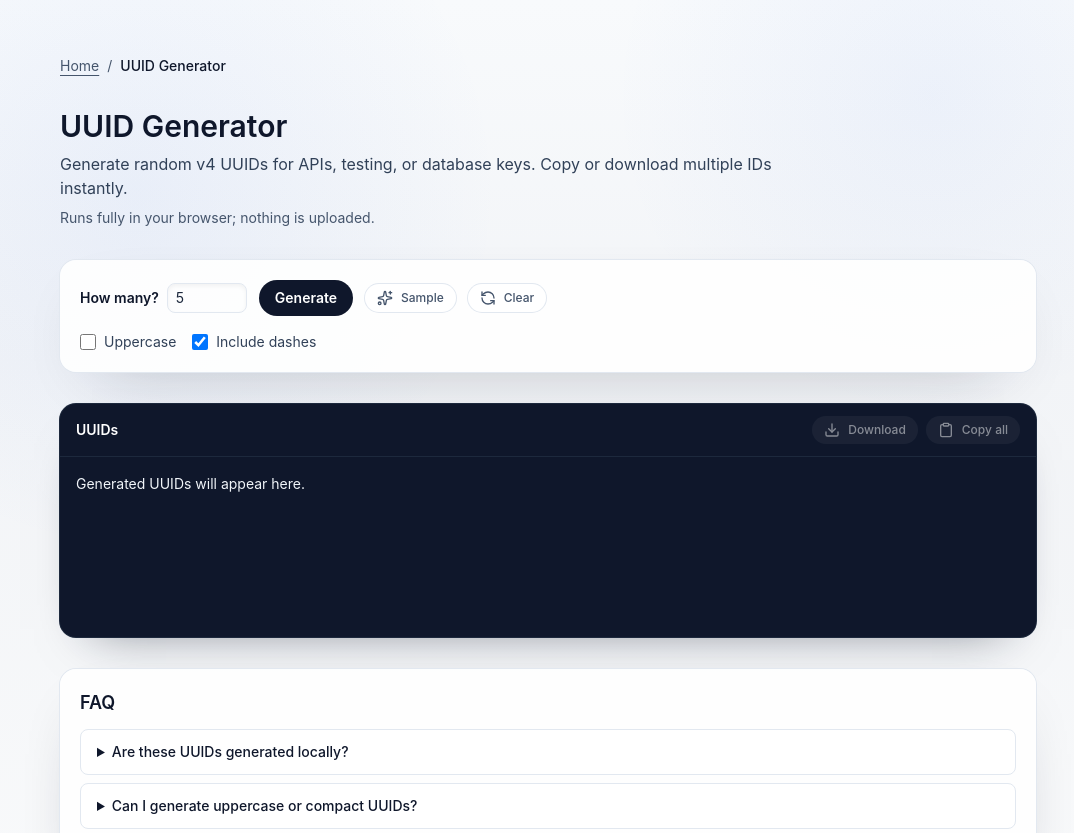
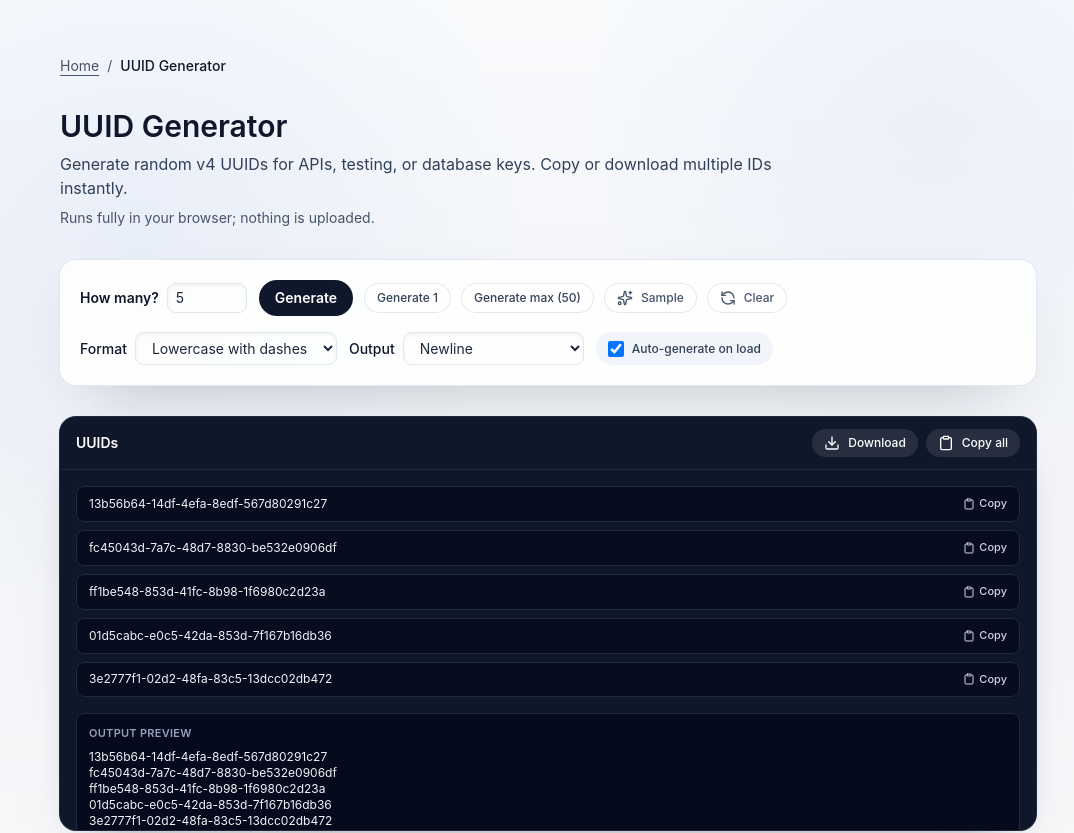
Before and after one commit to ChainPix/custom-website, a Next.js app: page /uuid-generator in a window 1280 px wide. Shown: the top 833 px of the page, without its empty margins (92-1166 px from the left). Built offline with nearby package versions, Linux system fonts and the light colour scheme; no server answers.

Commit message:
Improve UUID generator UX

```diff
--- a/app/(tools)/uuid-generator/client.tsx
+++ b/app/(tools)/uuid-generator/client.tsx
@@ -1,58 +1,132 @@
 "use client";
 
 import Link from "next/link";
-import { useState } from "react";
+import { useEffect, useMemo, useRef, useState } from "react";
 import { Check, Clipboard, Download, RefreshCcw, Sparkles } from "lucide-react";
 
 export default function UuidClient() {
   const [count, setCount] = useState(5);
   const [uuids, setUuids] = useState<string[]>([]);
-  const [copied, setCopied] = useState(false);
   const [error, setError] = useState("");
-  const [status, setStatus] = useState("Ready");
-  const [uppercase, setUppercase] = useState(false);
-  const [withDashes, setWithDashes] = useState(true);
+  const [toast, setToast] = useState<{ message: string; tone: "success" | "error" } | null>(null);
+  const [autoGenerate, setAutoGenerate] = useState(true);
+  const [format, setFormat] = useState<"lower-dash" | "upper-dash" | "lower-nodash" | "upper-nodash">("lower-dash");
+  const [separator, setSeparator] = useState<"newline" | "comma" | "json" | "csv" | "sql">("newline");
+  const [copiedSingle, setCopiedSingle] = useState<string | null>(null);
+  const toastTimeoutRef = useRef<ReturnType<typeof setTimeout> | null>(null);
 
-  const generate = () => {
-    const total = Math.min(Math.max(Number.isFinite(count) ? count : 5, 1), 50);
-    const list = Array.from({ length: total }, () => {
-      let uuid = crypto.randomUUID();
-      if (!withDashes) {
-        uuid = uuid.replace(/-/g, "");
-      }
-      return uppercase ? uuid.toUpperCase() : uuid;
-    });
+  const clipboardSupported = typeof navigator !== "undefined" && !!navigator.clipboard?.writeText;
+
+  const formatUuid = (value: string) => {
+    const dashed = format === "lower-dash" || format === "upper-dash";
+    const upper = format === "upper-dash" || format === "upper-nodash";
+    let next = dashed ? value : value.replace(/-/g, "");
+    if (upper) {
+      next = next.toUpperCase();
+    } else {
+      next = next.toLowerCase();
+    }
+    return next;
+  };
+
+  const formattedUuids = useMemo(() => uuids.map((value) => formatUuid(value)), [uuids, format]);
+
+  const outputText = useMemo(() => {
+    if (!formattedUuids.length) {
+      return "";
+    }
+    if (separator === "comma") {
+      return formattedUuids.join(", ");
+    }
+    if (separator === "json") {
+      return JSON.stringify(formattedUuids, null, 2);
+    }
+    if (separator === "csv") {
+      return ["uuid", ...formattedUuids].join("\n");
+    }
+    if (separator === "sql") {
+      const values = formattedUuids.map((value) => `('${value}')`).join(",\n  ");
+      return `INSERT INTO your_table (uuid) VALUES\n  ${values};`;
+    }
+    return formattedUuids.join("\n");
+  }, [formattedUuids, separator]);
+
+  const downloadMeta = useMemo(() => {
+    if (separator === "json") {
+      return { extension: "json", mime: "application/json" };
+    }
+    if (separator === "csv") {
+      return { extension: "csv", mime: "text/csv" };
+    }
+    if (separator === "sql") {
+      return { extension: "sql", mime: "text/plain" };
+    }
+    return { extension: "txt", mime: "text/plain" };
+  }, [separator]);
+
+  const pushToast = (message: string, tone: "success" | "error") => {
+    setToast({ message, tone });
+    if (toastTimeoutRef.current) {
+      clearTimeout(toastTimeoutRef.current);
+    }
+    toastTimeoutRef.current = setTimeout(() => {
+      setToast(null);
+    }, 1400);
+  };
+
+  const generate = (nextCount?: number) => {
+    const safeCount = Number.isFinite(nextCount) ? (nextCount as number) : count;
+    const total = Math.min(Math.max(Number.isFinite(safeCount) ? safeCount : 5, 1), 50);
+    const list = Array.from({ length: total }, () => crypto.randomUUID());
     setUuids(list);
-    setCopied(false);
     setError("");
-    setStatus("Generated");
+    setCopiedSingle(null);
+    pushToast(`Generated ${total} UUID${total === 1 ? "" : "s"}`, "success");
   };
 
   const handleCopy = async () => {
     try {
-      await navigator.clipboard.writeText(uuids.join("\n"));
-      setCopied(true);
-      setTimeout(() => setCopied(false), 1200);
+      if (!clipboardSupported) {
+        pushToast("Clipboard unavailable. Use Ctrl+C.", "error");
+        return;
+      }
+      await navigator.clipboard.writeText(outputText || formattedUuids.join("\n"));
+      pushToast("Copied all UUIDs", "success");
     } catch (err) {
       console.error("Copy failed", err);
+      pushToast("Copy failed. Try Ctrl+C.", "error");
+    }
+  };
+
+  const handleCopySingle = async (value: string) => {
+    try {
+      if (!clipboardSupported) {
+        pushToast("Clipboard unavailable. Use Ctrl+C.", "error");
+        return;
+      }
+      await navigator.clipboard.writeText(value);
+      setCopiedSingle(value);
+      pushToast("Copied UUID", "success");
+    } catch (err) {
+      console.error("Copy failed", err);
+      pushToast("Copy failed. Try Ctrl+C.", "error");
     }
   };
 
   const handleDownload = () => {
-    if (!uuids.length) return;
-    const blob = new Blob([uuids.join("\n")], { type: "text/plain" });
+    if (!formattedUuids.length) return;
+    const content = outputText || formattedUuids.join("\n");
+    const blob = new Blob([content], { type: downloadMeta.mime });
     const url = URL.createObjectURL(blob);
     const link = document.createElement("a");
     link.href = url;
-    link.download = "uuids.txt";
+    link.download = `uuids.${downloadMeta.extension}`;
     link.click();
     URL.revokeObjectURL(url);
   };
 
   const handleSample = () => {
     setCount(5);
-    setUppercase(false);
-    setWithDashes(true);
     setUuids([
       "2c2e5bfe-7a6f-4d3e-9cb7-8f9c6c4a53c1",
       "1b4d9c72-3e9a-4c1d-8f93-7c2a4f1d5b6e",
@@ -61,14 +135,24 @@ export default function UuidClient() {
       "6c4b7a9d-3e2f-4c1a-8b5d-7f9a2c3d6e1b",
     ]);
     setError("");
-    setStatus("Sample loaded");
-    setCopied(false);
+    setCopiedSingle(null);
+    pushToast("Sample loaded", "success");
   };
+
+  useEffect(() => {
+    if (!autoGenerate || uuids.length) {
+      return;
+    }
+    const timer = setTimeout(() => {
+      generate();
+    }, 200);
+    return () => clearTimeout(timer);
+  }, [autoGenerate, uuids.length]);
 
   return (
     <main className="space-y-8">
       <div className="sr-only" aria-live="polite">
-        {status} {error}
+        {toast?.message ?? ""} {error}
       </div>
             {/* Breadcrumb Navigation */}
       <nav aria-label="Breadcrumb" className="text-sm">
@@ -128,6 +212,24 @@ export default function UuidClient() {
             Generate
           </button>
           <button
+            onClick={() => {
+              setCount(1);
+              generate(1);
+            }}
+            className="rounded-full bg-white px-3 py-1.5 text-xs font-medium text-slate-700 shadow-[var(--shadow-soft)] ring-1 ring-slate-200 transition hover:-translate-y-0.5"
+          >
+            Generate 1
+          </button>
+          <button
+            onClick={() => {
+              setCount(50);
+              generate(50);
+            }}
+            className="rounded-full bg-white px-3 py-1.5 text-xs font-medium text-slate-700 shadow-[var(--shadow-soft)] ring-1 ring-slate-200 transition hover:-translate-y-0.5"
+          >
+            Generate max (50)
+          </button>
+          <button
             onClick={handleSample}
             className="flex items-center gap-2 rounded-full bg-white px-3 py-1.5 text-xs font-medium text-slate-600 shadow-[var(--shadow-soft)] ring-1 ring-slate-200 transition hover:-translate-y-0.5"
           >
@@ -137,8 +239,8 @@ export default function UuidClient() {
           <button
             onClick={() => {
               setUuids([]);
-              setCopied(false);
-              setStatus("Cleared");
+              setCopiedSingle(null);
+              setToast(null);
             }}
             className="flex items-center gap-2 rounded-full bg-white px-3 py-1.5 text-xs font-medium text-slate-600 shadow-[var(--shadow-soft)] ring-1 ring-slate-200 transition hover:-translate-y-0.5"
           >
@@ -146,24 +248,42 @@ export default function UuidClient() {
             Clear
           </button>
         </div>
-        <div className="flex flex-wrap gap-4 text-sm text-slate-700">
+        <div className="flex flex-wrap gap-3 text-sm text-slate-700">
           <label className="flex items-center gap-2">
+            <span className="font-medium text-slate-900">Format</span>
+            <select
+              value={format}
+              onChange={(event) => setFormat(event.target.value as typeof format)}
+              className="rounded-lg border border-slate-200 px-3 py-1.5 text-sm text-slate-800 shadow-inner focus:border-slate-400 focus:outline-none focus:ring-2 focus:ring-slate-200"
+            >
+              <option value="lower-dash">Lowercase with dashes</option>
+              <option value="upper-dash">Uppercase with dashes</option>
+              <option value="lower-nodash">Lowercase no dashes</option>
+              <option value="upper-nodash">Uppercase no dashes</option>
+            </select>
+          </label>
+          <label className="flex items-center gap-2">
+            <span className="font-medium text-slate-900">Output</span>
+            <select
+              value={separator}
+              onChange={(event) => setSeparator(event.target.value as typeof separator)}
+              className="rounded-lg border border-slate-200 px-3 py-1.5 text-sm text-slate-800 shadow-inner focus:border-slate-400 focus:outline-none focus:ring-2 focus:ring-slate-200"
+            >
+              <option value="newline">Newline</option>
+              <option value="comma">Comma + space</option>
+              <option value="json">JSON array</option>
+              <option value="csv">CSV column</option>
+              <option value="sql">SQL INSERT snippet</option>
+            </select>
+          </label>
+          <label className="flex items-center gap-2 rounded-full bg-slate-100 px-3 py-1 text-xs font-medium text-slate-700">
             <input
               type="checkbox"
-              checked={uppercase}
-              onChange={(e) => setUppercase(e.target.checked)}
-              className="h-4 w-4 rounded border-slate-300 text-slate-900 focus:ring-slate-300"
+              checked={autoGenerate}
+              onChange={(event) => setAutoGenerate(event.target.checked)}
+              className="h-4 w-4 rounded border-slate-300 text-slate-900"
             />
-            Uppercase
-          </label>
-          <label className="flex items-center gap-2">
-            <input
-              type="checkbox"
-              checked={withDashes}
-              onChange={(e) => setWithDashes(e.target.checked)}
-              className="h-4 w-4 rounded border-slate-300 text-slate-900 focus:ring-slate-300"
-            />
-            Include dashes
+            Auto-generate on load
           </label>
         </div>
         {error && (
@@ -174,7 +294,7 @@ export default function UuidClient() {
       </div>
 
       <div className="rounded-2xl bg-slate-900 text-white shadow-[0_24px_48px_-32px_rgba(15,23,42,0.55)] ring-1 ring-slate-800">
-        <div className="flex items-center justify-between border-b border-slate-800 px-4 py-3">
+        <div className="flex flex-wrap items-center justify-between gap-3 border-b border-slate-800 px-4 py-3">
           <p className="text-sm font-semibold" id="uuids-label">
             UUIDs
           </p>
@@ -182,7 +302,7 @@ export default function UuidClient() {
             <button
               onClick={handleDownload}
               className="flex items-center gap-2 rounded-full bg-white/10 px-3 py-1.5 text-xs font-medium transition hover:bg-white/20 disabled:opacity-50"
-              disabled={!uuids.length}
+              disabled={!formattedUuids.length}
             >
               <Download className="h-4 w-4" />
               Download
@@ -190,20 +310,51 @@ export default function UuidClient() {
             <button
               onClick={handleCopy}
               className="flex items-center gap-2 rounded-full bg-white/10 px-3 py-1.5 text-xs font-medium transition hover:bg-white/20 disabled:opacity-50"
-              disabled={!uuids.length}
+              disabled={!formattedUuids.length || !clipboardSupported}
             >
-              {copied ? <Check className="h-4 w-4" /> : <Clipboard className="h-4 w-4" />}
-              {copied ? "Copied" : "Copy all"}
+              <Clipboard className="h-4 w-4" />
+              {!clipboardSupported ? "Use Ctrl+C" : "Copy all"}
             </button>
+            {toast ? (
+              <span
+                className={`text-xs font-medium ${
+                  toast.tone === "success" ? "text-emerald-300" : "text-rose-300"
+                }`}
+              >
+                {toast.message}
+              </span>
+            ) : null}
           </div>
         </div>
-        <pre
-          className="min-h-[180px] whitespace-pre-wrap break-words p-4 text-sm leading-relaxed text-slate-100"
-          role="region"
-          aria-labelledby="uuids-label"
-        >
-          {uuids.length ? uuids.join("\n") : "Generated UUIDs will appear here."}
-        </pre>
+        <div className="max-h-[360px] overflow-auto p-4 text-sm leading-relaxed text-slate-100" role="region" aria-labelledby="uuids-label">
+          {formattedUuids.length ? (
+            <ul className="space-y-2">
+              {formattedUuids.map((value, index) => (
+                <li key={`${value}-${index}`}>
+                  <button
+                    type="button"
+                    onClick={() => handleCopySingle(value)}
+                    className="flex w-full items-center justify-between gap-3 rounded-lg border border-slate-800 bg-slate-950/60 px-3 py-2 text-left transition hover:bg-slate-950"
+                  >
+                    <span className="break-all font-mono text-xs text-slate-100">{value}</span>
+                    <span className="flex items-center gap-1 text-[11px] font-medium text-slate-300">
+                      {copiedSingle === value ? <Check className="h-3 w-3" /> : <Clipboard className="h-3 w-3" />}
+                      Copy
+                    </span>
+                  </button>
+                </li>
+              ))}
+            </ul>
+          ) : (
+            "Generated UUIDs will appear here."
+          )}
+          {formattedUuids.length ? (
+            <div className="mt-4 rounded-lg border border-slate-800 bg-slate-950/70 p-3 text-xs text-slate-200">
+              <div className="mb-2 text-[11px] font-semibold uppercase tracking-wide text-slate-400">Output preview</div>
+              <pre className="whitespace-pre-wrap break-words font-mono text-xs text-slate-100">{outputText}</pre>
+            </div>
+          ) : null}
+        </div>
       </div>
 
       <section className="space-y-3 rounded-2xl bg-white/90 p-5 shadow-[var(--shadow-soft)] ring-1 ring-slate-200">
```
Also changed, not shown: app/(tools)/uuid-generator/UUID_GENERATOR.md (+5 -2 lines).
